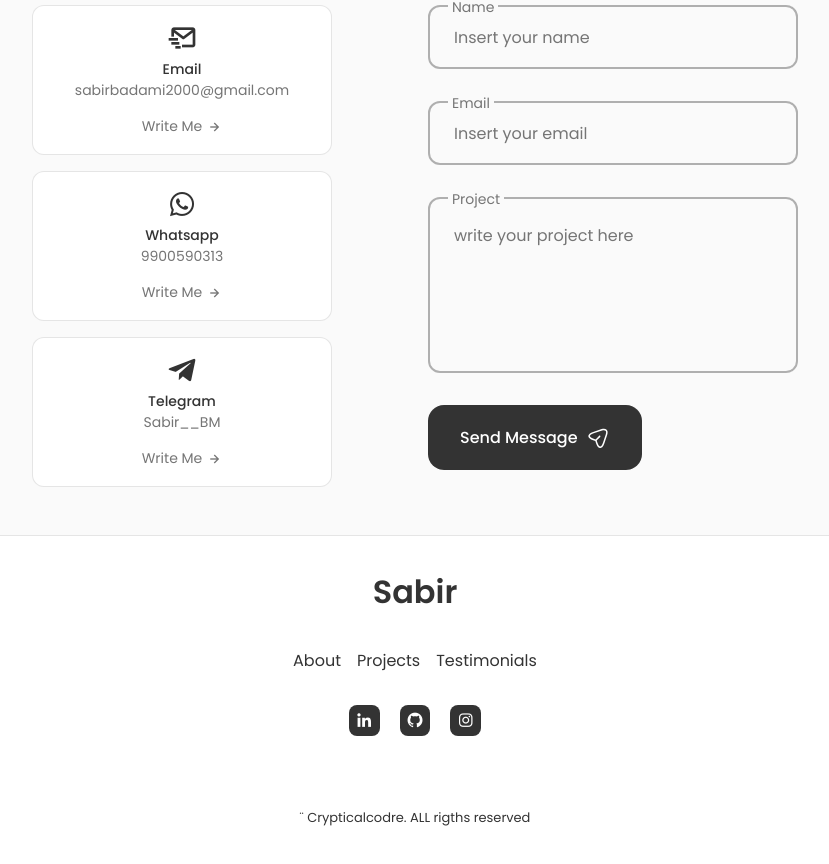
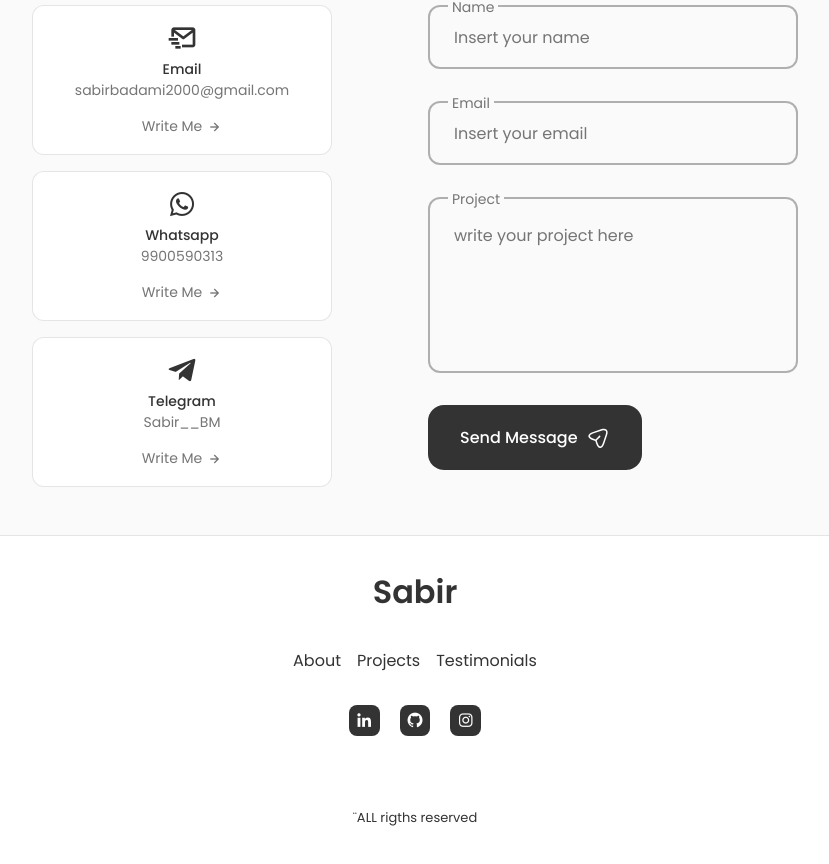
Before and after one commit to sabirbm/SabirWeb, a React (Create React App) app: page / in a window 1280 px wide. Shown: the part 3596-4460 px from the top of the page, without its empty margins (225-1054 px from the left). Built offline with nearby package versions, Linux system fonts and the light colour scheme.

Commit message:
foot wrok description changed

```diff
--- a/public/index.html
+++ b/public/index.html
@@ -8,7 +8,6 @@
     <meta name="description"content="Web site created using create-react-app"/>
     <link rel="apple-touch-icon" href="%PUBLIC_URL%/logo192.png" />
     <link rel="manifest" href="%PUBLIC_URL%/manifest.json" />
-
 
     <!--==========BOXICON==========-->
     <link href='https://unpkg.com/boxicons@2.1.4/css/boxicons.min.css' rel='stylesheet'>
--- a/src/components/Footer/Footer.jsx
+++ b/src/components/Footer/Footer.jsx
@@ -49,7 +49,7 @@ function Footer() {
           </a>
         </div>
         <span className="footer__copy">
-        &#168; Crypticalcodre. ALL rigths reserved</span>
+        &#168;ALL rigths reserved</span>
       </div>
     </footer>
   );
```
